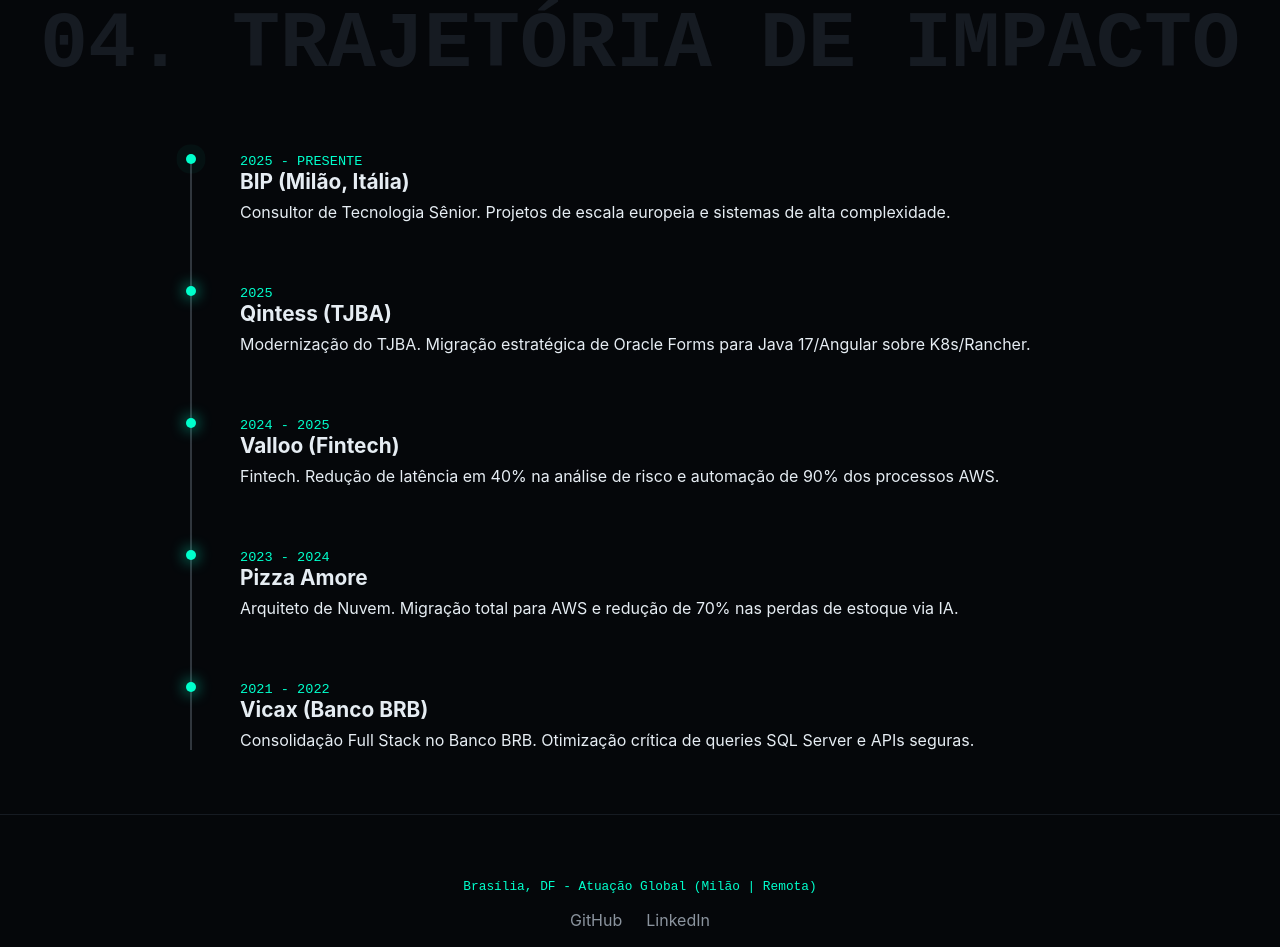
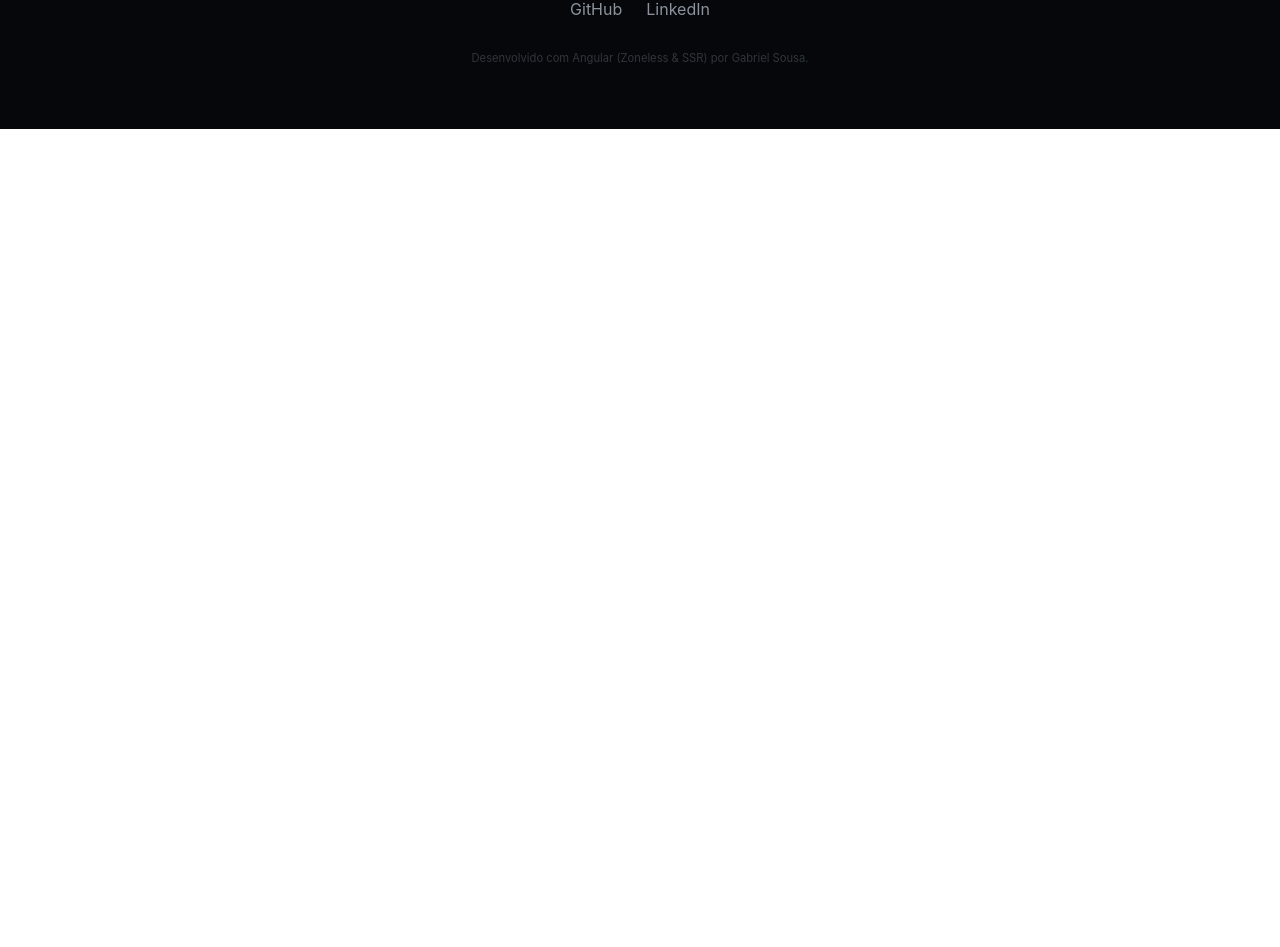
Before and after one commit to GabrielBRS/gabriel-sousa-home-page, an Angular app in the folder personal-home-page/: page / in a window 1280 px wide. Shown: the part 2199-3146 px from the top of the page. After the commit the page ends 2328 px from the top, so only its background shows below. Built offline with nearby package versions, Linux system fonts and the light colour scheme.

Commit message:
first commit

```diff
--- a/personal-home-page/src/app/home/home.html
+++ b/personal-home-page/src/app/home/home.html
@@ -106,33 +106,6 @@
     </div>
   </section>
 
-  <section id="about" class="section-container">
-    <h2 class="section-label">{{ t().traj.label }}</h2>
-    <div class="timeline">
-      <div class="timeline-item">
-        <div class="time-mark">2025 - {{ lang() === 'pt' ? 'PRESENTE' : 'PRESENT' }}</div>
-        <div class="time-content"><h4>BIP (Milão, Itália)</h4><p>{{ t().traj.bip }}</p></div>
-      </div>
-      <div class="timeline-item">
-        <div class="time-mark">2025</div>
-        <div class="time-content"><h4>Qintess (TJBA)</h4><p>{{ t().traj.qintess }}</p></div>
-      </div>
-      <div class="timeline-item">
-        <div class="time-mark">2024 - 2025</div>
-        <div class="time-content"><h4>Valloo (Fintech)</h4><p>{{ t().traj.valloo }}</p></div>
-      </div>
-      <div class="timeline-item">
-        <div class="time-mark">2023 - 2024</div>
-        <div class="time-content"><h4>Pizza Amore</h4><p>{{ t().traj.pizza }}</p></div>
-      </div>
-      <div class="timeline-item">
-        <div class="time-mark">2021 - 2022</div>
-        <div class="time-content"><h4>Vicax (Banco BRB)</h4><p>{{ t().traj.brb }}</p></div>
-      </div>
-    </div>
-  </section>
-</main>
-
 <footer class="main-footer">
   <div class="footer-content">
     <p class="footer-location">{{ t().footer.location }}</p>
@@ -143,3 +116,4 @@
     <p class="footer-legal">{{ t().footer.legal }}</p>
   </div>
 </footer>
+</main>
--- a/personal-home-page/src/app/home/home.ts
+++ b/personal-home-page/src/app/home/home.ts
@@ -90,14 +90,6 @@
         feature2: 'Just-in-Time for Defense Logistics Optimization',
         feature3: 'Computer Vision & Telemetry'
       },
-      traj: {
-        label: '04. Impact Trajectory',
-        bip: 'Senior Tech Consultant. European-scale projects and high-complexity systems.',
-        qintess: 'TJBA Modernization. Strategic migration from Oracle Forms to Java 17/Angular on K8s/Rancher.',
-        valloo: 'Fintech. 40% latency reduction in risk analysis and 90% automation of AWS processes.',
-        pizza: 'Cloud Architect. Full AWS migration and 70% reduction in inventory loss via AI.',
-        brb: 'Full Stack at Banco BRB. Critical SQL Server query optimization and secure APIs.'
-      },
       footer: {
         location: 'Brasília, Brazil - Global Reach (Milan | Remote)',
         legal: 'Developed with Angular (Zoneless & SSR) by Gabriel Sousa.'
```
